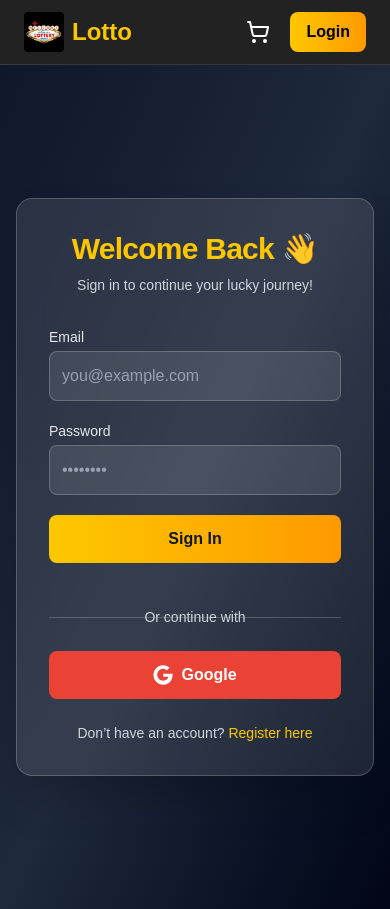
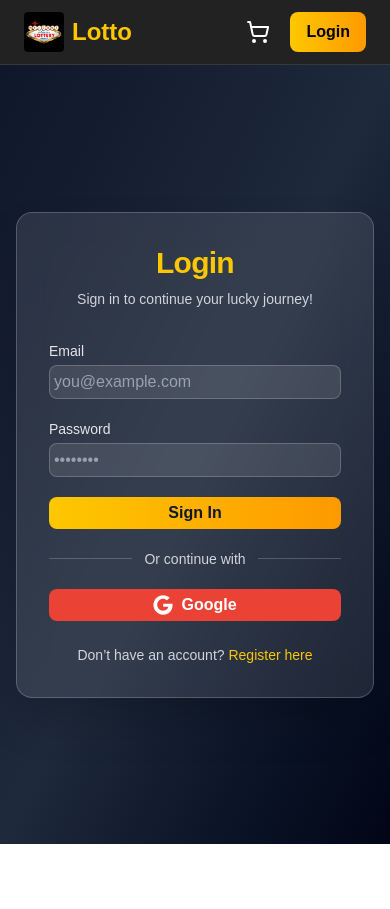
Before and after one commit to frestaris/lotto-app, a Next.js app: page /login in a window 390 px wide. After the commit the page ends 844 px from the top, so only its background shows below. Built offline with nearby package versions, Linux system fonts and the light colour scheme; no server answers.

Commit message:
responsive login/register page

```diff
--- a/src/app/login/page.tsx
+++ b/src/app/login/page.tsx
@@ -4,6 +4,7 @@ import { useState, useEffect } from "react";
 import { signIn, useSession } from "next-auth/react";
 import { useRouter } from "next/navigation";
 import AuthLayout from "@/components/AuthLayout";
+import Spinner from "@/components/Spinner";
 
 export default function LoginPage() {
   const { data: session, status } = useSession();
@@ -32,11 +33,12 @@ export default function LoginPage() {
     else router.push("/");
   };
 
-  if (status === "loading") return null;
+  if (status === "loading")
+    return <Spinner variant="accent" size="lg" fullScreen />;
 
   return (
     <AuthLayout
-      title="Welcome Back 👋"
+      title="Login"
       subtitle="Sign in to continue your lucky journey!"
     >
       <form onSubmit={handleSubmit} className="space-y-5">
@@ -45,7 +47,7 @@ export default function LoginPage() {
           <input
             type="email"
             placeholder="you@example.com"
-            className="w-full p-3 rounded-lg bg-white/10 border border-white/20 text-white placeholder-gray-400 focus:outline-none focus:ring-2 focus:ring-yellow-400"
+            className="w-full p-1 sm:p-3 rounded-lg bg-white/10 border border-white/20 text-white placeholder-gray-400 focus:outline-none focus:ring-2 focus:ring-yellow-400"
             value={email}
             onChange={(e) => setEmail(e.target.value)}
             required
@@ -57,7 +59,7 @@ export default function LoginPage() {
           <input
             type="password"
             placeholder="••••••••"
-            className="w-full p-3 rounded-lg bg-white/10 border border-white/20 text-white placeholder-gray-400 focus:outline-none focus:ring-2 focus:ring-yellow-400"
+            className="w-full p-1 sm:p-3 rounded-lg bg-white/10 border border-white/20 text-white placeholder-gray-400 focus:outline-none focus:ring-2 focus:ring-yellow-400"
             value={password}
             onChange={(e) => setPassword(e.target.value)}
             required
@@ -68,26 +70,25 @@ export default function LoginPage() {
 
         <button
           type="submit"
-          className="w-full py-3 rounded-lg font-semibold text-[#0f172a] bg-gradient-to-r from-yellow-400 to-amber-500 hover:opacity-90 transition-all"
+          className="w-full sm:py-3 py-1  rounded-lg font-semibold text-[#0f172a] bg-gradient-to-r from-yellow-400 to-amber-500 hover:opacity-90 transition-all hover:cursor-pointer"
         >
           Sign In
         </button>
 
-        <div className="relative my-6">
-          <div className="absolute inset-0 flex items-center">
-            <span className="w-full border-t border-white/20"></span>
-          </div>
-          <div className="relative flex justify-center text-sm">
-            <span className="bg-transparent px-2 text-gray-300">
+        <div className="flex items-center justify-center ">
+          <span className="flex items-center w-full max-w-xs">
+            <span className="flex-grow border-t border-white/20"></span>
+            <span className="mx-3 text-gray-300 text-sm whitespace-nowrap">
               Or continue with
             </span>
-          </div>
+            <span className="flex-grow border-t border-white/20"></span>
+          </span>
         </div>
 
         <button
           type="button"
           onClick={() => signIn("google")}
-          className="w-full py-3 rounded-lg font-semibold text-white bg-[#ea4335] hover:bg-red-600 transition-all flex items-center justify-center gap-2"
+          className="w-full sm:py-3 py-1 rounded-lg font-semibold text-white bg-[#ea4335] hover:bg-red-600 transition-all flex items-center justify-center gap-2 hover:cursor-pointer"
         >
           <svg
             className="w-5 h-5"
--- a/src/app/register/page.tsx
+++ b/src/app/register/page.tsx
@@ -33,9 +33,17 @@ export default function RegisterPage() {
       if (!res.ok) throw new Error(data.error || "Failed to register");
 
       setSuccess(true);
-      setFormData({ email: "", password: "" });
 
-      setTimeout(() => router.push("/login"), 1000);
+      // 🪄 Auto-login after successful registration
+      const loginRes = await signIn("credentials", {
+        redirect: false,
+        email: formData.email,
+        password: formData.password,
+      });
+
+      if (loginRes?.error) throw new Error("Login failed");
+
+      router.push("/");
     } catch (err: unknown) {
       if (err instanceof Error) setError(err.message);
       else setError("An unexpected error occurred");
@@ -46,7 +54,7 @@ export default function RegisterPage() {
 
   return (
     <AuthLayout
-      title="Create Your Account 🎟️"
+      title="Create Your Account"
       subtitle="Join Lotto App and start your lucky journey!"
     >
       <form onSubmit={handleSubmit} className="space-y-5">
@@ -59,7 +67,7 @@ export default function RegisterPage() {
             value={formData.email}
             onChange={handleChange}
             required
-            className="w-full p-3 rounded-lg bg-white/10 border border-white/20 text-white placeholder-gray-400 focus:outline-none focus:ring-2 focus:ring-yellow-400"
+            className="w-full p-1 sm:p-3 rounded-lg bg-white/10 border border-white/20 text-white placeholder-gray-400 focus:outline-none focus:ring-2 focus:ring-yellow-400"
           />
         </div>
 
@@ -72,7 +80,7 @@ export default function RegisterPage() {
             value={formData.password}
             onChange={handleChange}
             required
-            className="w-full p-3 rounded-lg bg-white/10 border border-white/20 text-white placeholder-gray-400 focus:outline-none focus:ring-2 focus:ring-yellow-400"
+            className="w-full p-1 sm:p-3 rounded-lg bg-white/10 border border-white/20 text-white placeholder-gray-400 focus:outline-none focus:ring-2 focus:ring-yellow-400"
           />
         </div>
 
@@ -86,24 +94,25 @@ export default function RegisterPage() {
         <button
           type="submit"
           disabled={loading}
-          className="w-full py-3 rounded-lg font-semibold text-[#0f172a] bg-gradient-to-r from-yellow-400 to-amber-500 hover:opacity-90 transition-all disabled:opacity-50"
+          className="w-full sm:py-3 py-1 rounded-lg font-semibold text-[#0f172a] bg-gradient-to-r from-yellow-400 to-amber-500 hover:opacity-90 transition-all disabled:opacity-50 hover:cursor-pointer"
         >
           {loading ? "Creating..." : "Create Account"}
         </button>
 
-        <div className="relative my-6">
-          <div className="absolute inset-0 flex items-center">
-            <span className="w-full border-t border-white/20"></span>
-          </div>
-          <div className="relative flex justify-center text-sm">
-            <span className="bg-transparent px-2 text-gray-300">Or continue with</span>
-          </div>
+        <div className="flex items-center justify-center ">
+          <span className="flex items-center w-full max-w-xs">
+            <span className="flex-grow border-t border-white/20"></span>
+            <span className="mx-3 text-gray-300 text-sm whitespace-nowrap">
+              Or continue with
+            </span>
+            <span className="flex-grow border-t border-white/20"></span>
+          </span>
         </div>
 
         <button
           type="button"
           onClick={() => signIn("google")}
-          className="w-full py-3 rounded-lg font-semibold text-white bg-[#ea4335] hover:bg-red-600 transition-all flex items-center justify-center gap-2"
+          className="w-full sm:py-3 py-1 rounded-lg font-semibold text-white bg-[#ea4335] hover:bg-red-600 transition-all flex items-center justify-center gap-2 hover:cursor-pointer"
         >
           <svg
             className="w-5 h-5"
--- a/src/components/AuthLayout.tsx
+++ b/src/components/AuthLayout.tsx
@@ -14,7 +14,7 @@ export default function AuthLayout({
   children,
 }: AuthLayoutProps) {
   return (
-    <div className="min-h-screen flex items-center justify-center bg-gradient-to-br from-[#0f172a] via-[#1e293b] to-[#020617] px-4">
+    <div className="h-[calc(100vh-65px)] flex items-center justify-center bg-gradient-to-br from-[#0f172a] via-[#1e293b] to-[#020617] px-4">
       <div className="w-full max-w-md bg-white/10 backdrop-blur-lg rounded-2xl shadow-2xl p-8 border border-white/20">
         <h2 className="text-3xl font-extrabold text-center text-yellow-400 mb-2 tracking-tight">
           {title}
--- a/src/lib/prisma.ts
+++ b/src/lib/prisma.ts
@@ -1,10 +1,11 @@
 import { PrismaClient } from "@prisma/client";
 
-const globalForPrisma = globalThis as unknown as { prisma?: PrismaClient };
+const globalForPrisma = global as unknown as { prisma: PrismaClient };
 
 export const prisma =
   globalForPrisma.prisma ||
   new PrismaClient({
-    log: ["error"],
+    log: ["query", "error", "warn"],
   });
+
 if (process.env.NODE_ENV !== "production") globalForPrisma.prisma = prisma;
```
Also changed, not shown: 1 other file (tests, documents, lock files or other folders).
